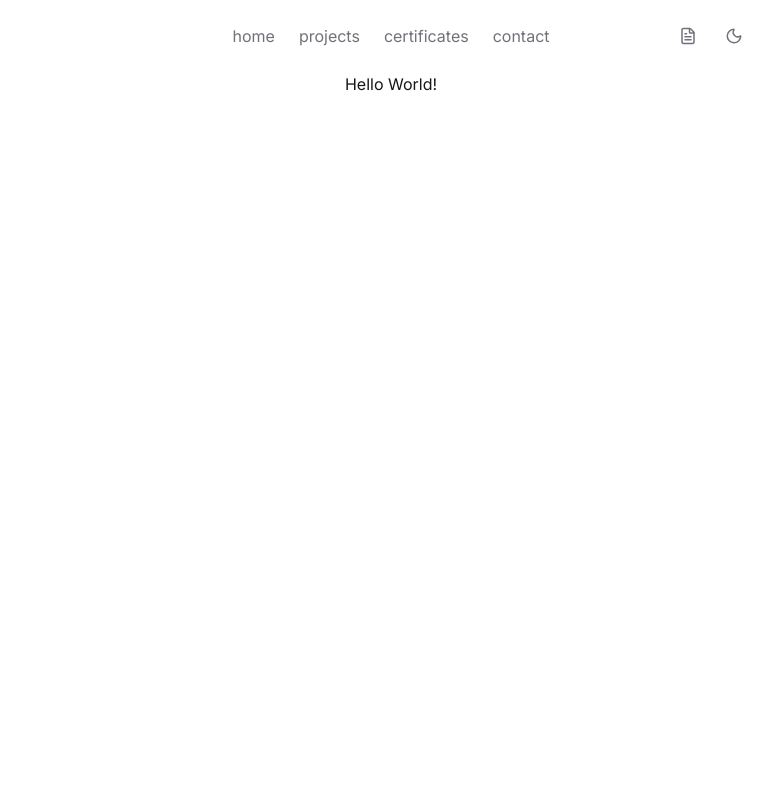
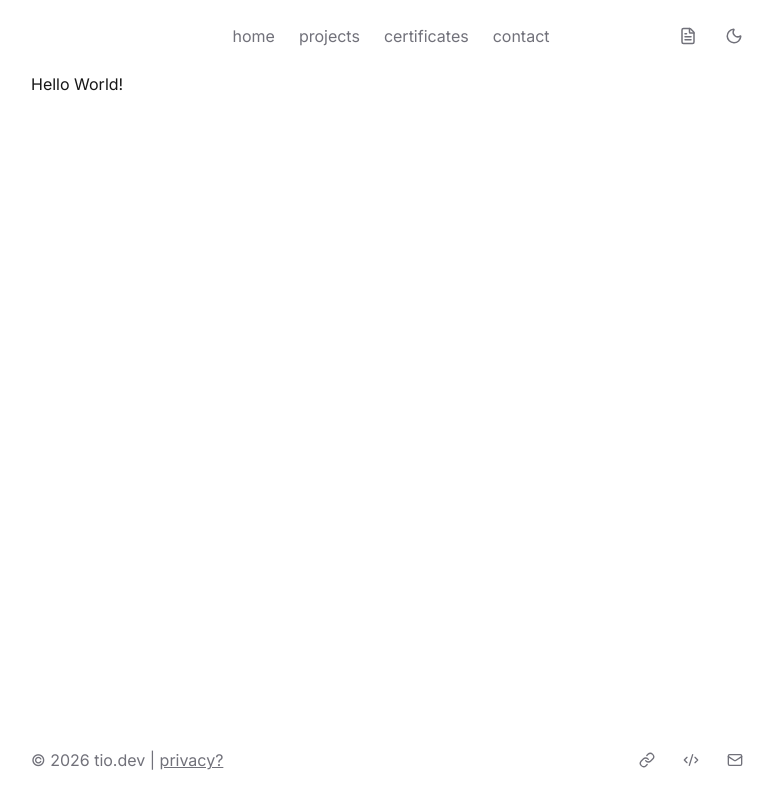
Before and after one commit to Deqii/portfolio, a Next.js app: page / in a window 1280 px wide. Shown: the whole page, without its empty margins (249-1023 px from the left). Built offline with nearby package versions, Linux system fonts and the light colour scheme.

Commit message:
feat(layout): build footer component

```diff
--- a/app/layout.tsx
+++ b/app/layout.tsx
@@ -2,6 +2,8 @@ import type { Metadata } from "next";
 import { Inter, JetBrains_Mono } from "next/font/google";
 
 import Navbar from "@/components/Navbar";
+import Footer from "@/components/Footer";
+
 import "./globals.css";
 
 const inter = Inter({
@@ -27,7 +29,8 @@ export default function RootLayout({ children }: LayoutProps<"/">) {
     >
       <body className="min-h-full flex flex-col" suppressHydrationWarning>
         <Navbar />
-        {children}
+        <main className="flex-1">{children}</main>
+        <Footer />
       </body>
     </html>
   );
--- /dev/null
+++ b/components/Footer.tsx
@@ -0,0 +1,50 @@
+import Link from "next/link";
+import { Link as LinkIcon, Code2, Mail } from "lucide-react";
+import Container from "@/components/Container";
+
+export default function Footer() {
+  const year = new Date().getFullYear();
+
+  return (
+    <footer className="w-full py-6">
+      <Container>
+        <div className="flex items-center justify-between">
+          <p className="text-body-md text-text-muted">
+            © {year} tio.dev |{" "}
+            <Link
+              href="/privacy"
+              className="text-text-muted hover:text-on-surface transition-colors underline"
+            >
+              privacy?
+            </Link>
+          </p>
+
+          <div className="flex items-center gap-3">
+            <a
+              href="#"
+              aria-label="Link"
+              className="rounded p-2 text-text-muted hover:bg-surface-container hover:text-on-surface cursor-pointer transition-colors"
+            >
+              <LinkIcon size={16} />
+            </a>
+            <a
+              href="#"
+              aria-label="Source"
+              className="rounded p-2 text-text-muted hover:bg-surface-container hover:text-on-surface cursor-pointer transition-colors"
+            >
+              <Code2 size={16} />
+            </a>
+            <a
+              href="mailto:hello@example.com"
+              aria-label="Email"
+              className="rounded p-2 text-text-muted hover:bg-surface-container
+              hover:text-on-surface cursor-pointer transition-colors"
+            >
+              <Mail size={16} />
+            </a>
+          </div>
+        </div>
+      </Container>
+    </footer>
+  );
+}
```
